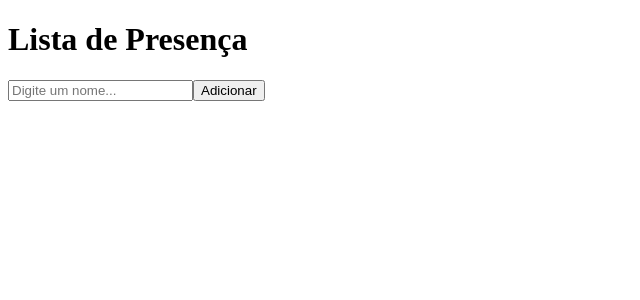
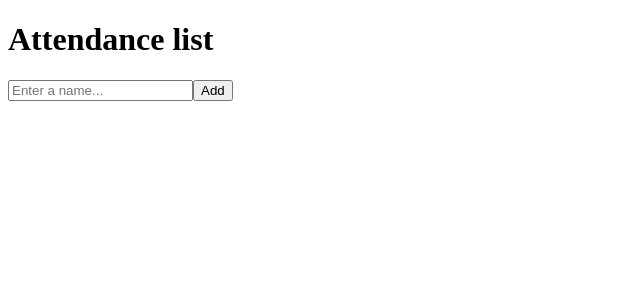
Before and after one commit to lucastenani/RocketSeatReact, a React (Vite) app: page / in a window 1280 px wide. Shown: the top 300 px of the page, without its empty margins (0-640 px from the left). Built offline with nearby package versions, Linux system fonts and the light colour scheme.

Commit message:
switching to english

```diff
--- a/src/pages/Home.jsx
+++ b/src/pages/Home.jsx
@@ -1,9 +1,9 @@
 export default function Home() {
   return (
     <>
-      <h1>Lista de Presença</h1>
-      <input type="text" placeholder="Digite um nome..." />
-      <button type="button">Adicionar</button>
+      <h1>Attendance list</h1>
+      <input type="text" placeholder="Enter a name..." />
+      <button type="button">Add</button>
     </>
   );
 }
```
